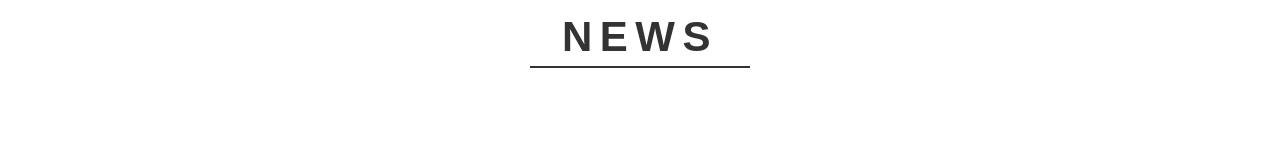
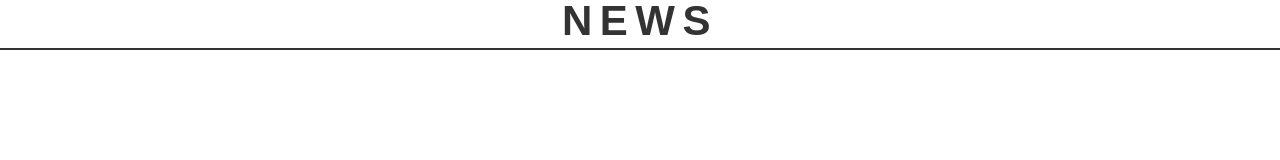
Before and after one commit to wzjy5m6z49-droid/test2, a plain HTML site: page index.html in a window 1280 px wide. Drawn offline with Linux system fonts and the light colour scheme; a web font is replaced by a local one.

Commit message:
Refactor index.html to simplify structure
Removed unnecessary styles and script for underline animation.

```diff
--- a/index.html
+++ b/index.html
@@ -5,7 +5,6 @@
 <meta name="viewport" content="width=device-width, initial-scale=1.0" />
 
 <style>
-
 @font-face {
   font-family: 'MontserratCustom';
   src: url('./fonts/Montserrat-Regular.ttf') format('truetype');
@@ -22,20 +21,14 @@ html,
 body {
   margin: 0;
   padding: 0;
-  width: 100%;
-  height: 90px;
   background: transparent;
   overflow: hidden;
 }
 
-body {
-  display: flex;
-  justify-content: center;
-  align-items: center;
-}
-
 .heading-part {
   width: 100%;
+  margin: 0;
+  padding: 0;
   text-align: center;
   line-height: 1;
 }
@@ -47,7 +40,7 @@ body {
   letter-spacing: 0.18em;
   color: #333333;
   line-height: 1;
-  margin: 0;
+  margin: 0 0 6px 0;
   padding: 0;
 }
 
@@ -55,20 +48,16 @@ body {
   width: 100%;
   display: flex;
   justify-content: center;
-  margin-top: 8px;
-  padding-bottom: 6px;
+  margin: 0;
+  padding: 0;
 }
 
 .underline {
-  width: 220px;
+  width: 100%;
   height: 2px;
   background: #333333;
   transform: scaleX(0);
   transform-origin: center;
-}
-
-/* 再発火アニメーション */
-.underline.animate {
   animation: lineGrow 0.9s ease-out forwards;
 }
 
@@ -80,51 +69,15 @@ body {
     transform: scaleX(1);
   }
 }
-
 </style>
 </head>
 
 <body>
-
-<div class="heading-part">
-
-  <div class="title">
-    NEWS
+  <div class="heading-part">
+    <div class="title">NEWS</div>
+    <div class="underline-wrap">
+      <div class="underline"></div>
+    </div>
   </div>
-
-  <div class="underline-wrap">
-    <div class="underline"></div>
-  </div>
-
-</div>
-
-<script>
-
-const underline = document.querySelector('.underline');
-const target = document.querySelector('.heading-part');
-
-const observer = new IntersectionObserver((entries) => {
-
-  entries.forEach(entry => {
-
-    if (entry.isIntersecting) {
-
-      underline.classList.remove('animate');
-
-      void underline.offsetWidth;
-
-      underline.classList.add('animate');
-    }
-
-  });
-
-}, {
-  threshold: 0.5
-});
-
-observer.observe(target);
-
-</script>
-
 </body>
 </html>
```
